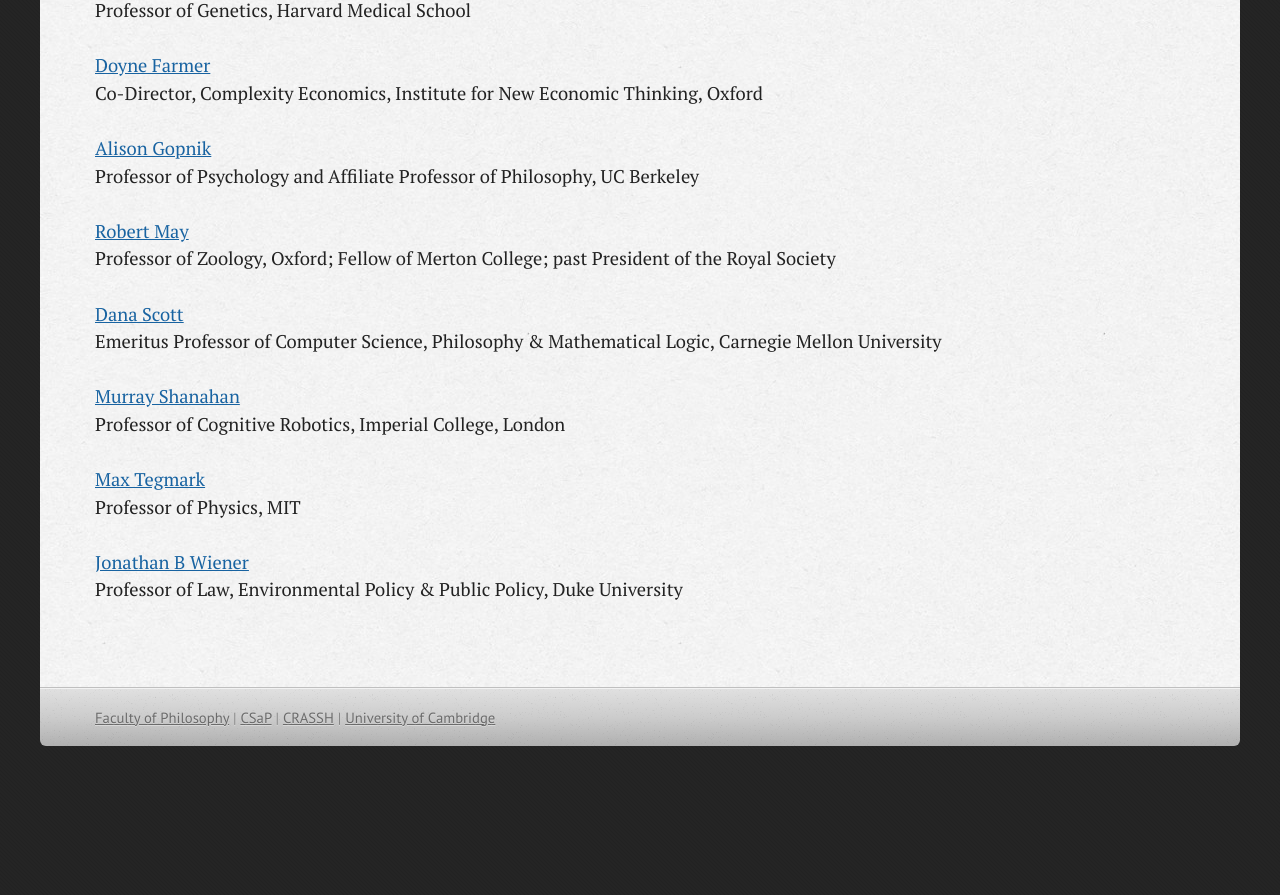
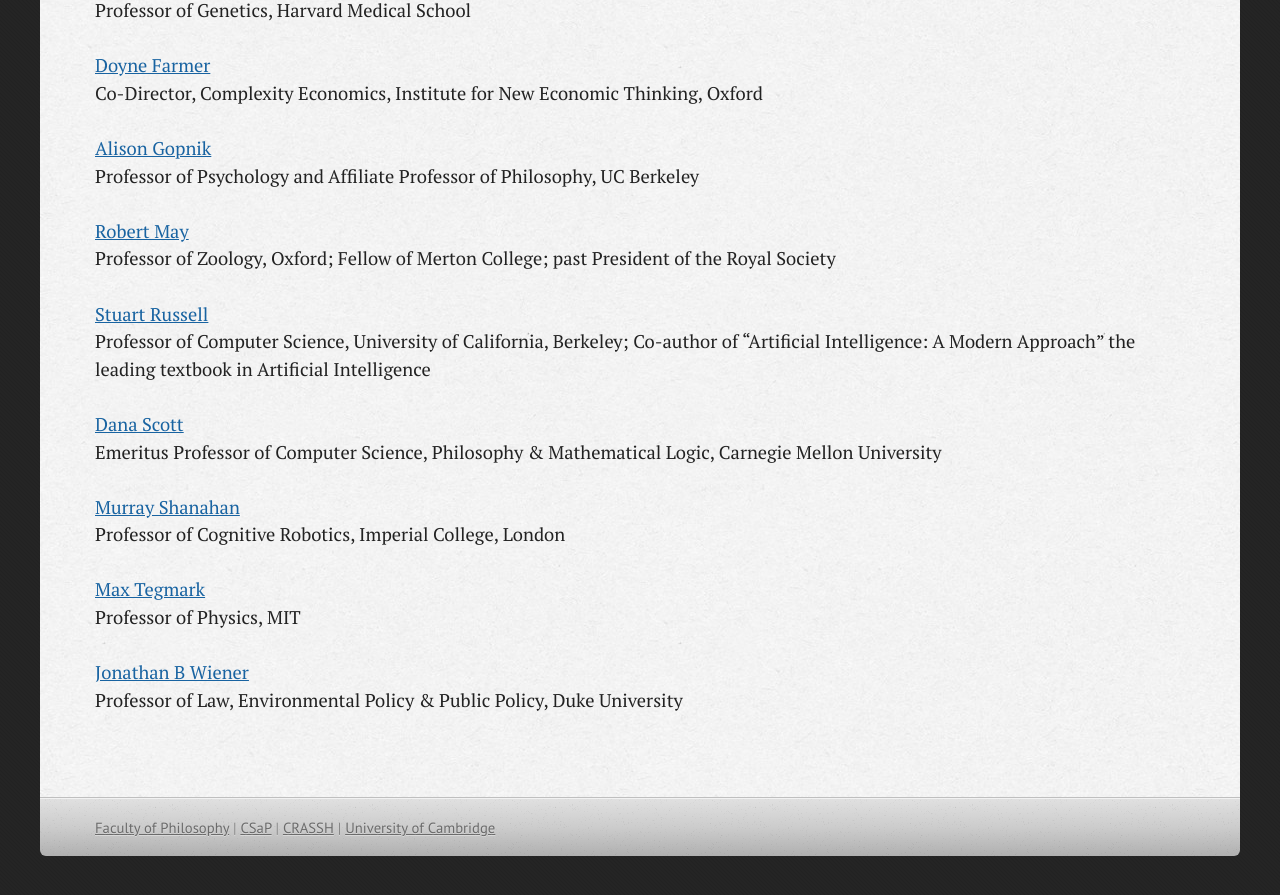
Before and after one commit to cseruk/cseruk.github.io, a Jekyll site: the page built from index.md, in a window 1280 px wide and 900 px high, scrolled down 2626 px. Shown: the top 895 px of the window. Built offline with Jekyll 4.4.1, drawn with Linux system fonts in a browser that asks for light colours; nearby versions of some CDN libraries; Markdown is read by kramdown in place of the engine named in the settings; before the commit the page ends 3416 px from its top, so only the background shows below that.

Commit message:
Added Stuart Russell to our external advisors

```diff
--- a/index.md
+++ b/index.md
@@ -93,6 +93,9 @@ Professor of Psychology and Affiliate Professor of Philosophy, UC Berkeley
 [Robert May](http://www.zoo.ox.ac.uk/people/view/may_r.htm)<br>
 Professor of Zoology, Oxford; Fellow of Merton College; past President of the Royal Society
 
+[Stuart Russell](www.cs.berkeley.edu/~russell/)<br>
+Professor of Computer Science, University of California, Berkeley; Co-author of "Artificial Intelligence: A Modern Approach" the leading textbook in Artificial Intelligence
+
 [Dana Scott](http://en.wikipedia.org/wiki/Dana_Scott)<br>
 Emeritus Professor of Computer Science, Philosophy & Mathematical Logic, Carnegie Mellon University
 
```
